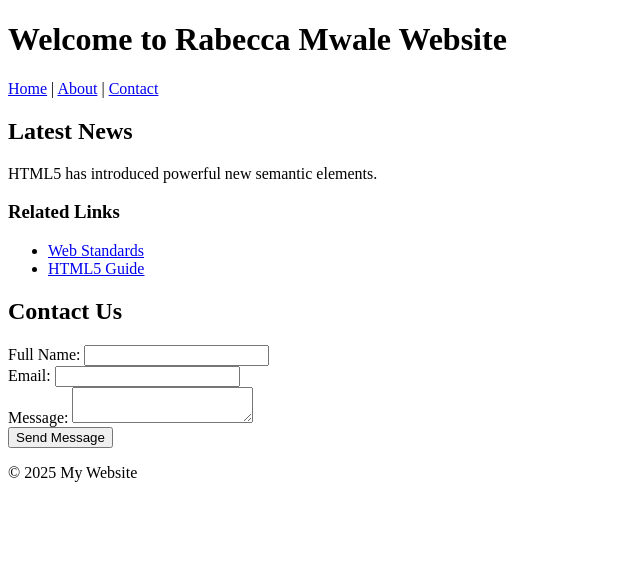
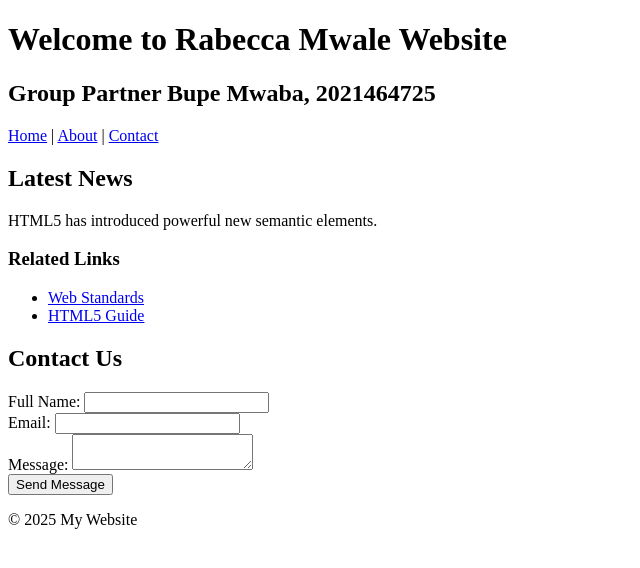
Before and after one commit to LightM03/Lab2-html, a plain HTML site: page index.html in a window 1280 px wide. Shown: the whole page, without its empty margins (0-640 px from the left). Drawn offline with Linux system fonts and the light colour scheme.

Commit message:
Update index.html
Added my name to index file

```diff
--- a/index.html
+++ b/index.html
@@ -8,6 +8,7 @@
 <body>
     <header>
         <h1>Welcome to Rabecca Mwale Website</h1>
+        <h2>Group Partner Bupe Mwaba, 2021464725 </h2>
         <nav>
             <a href="#">Home</a> |
             <a href="#">About</a> |
```
